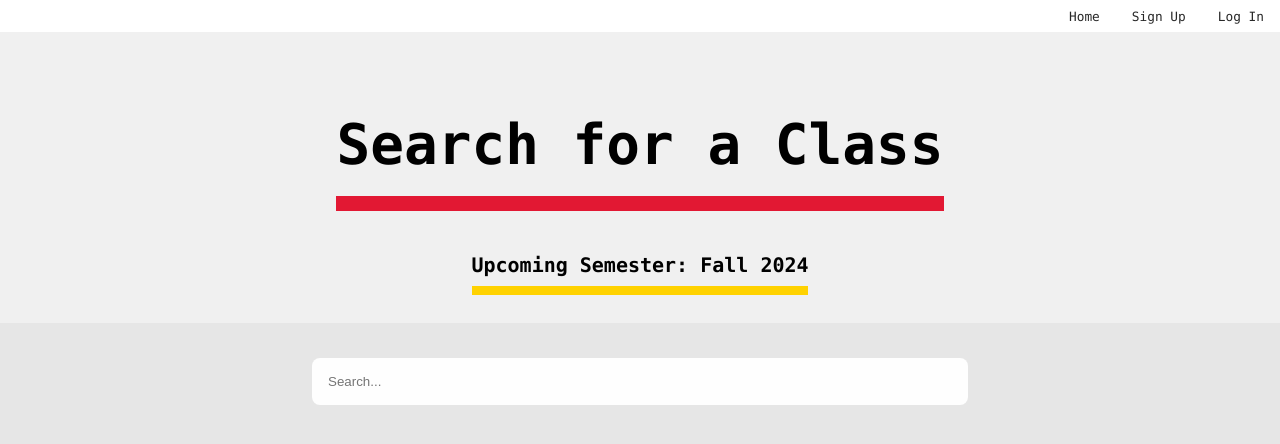
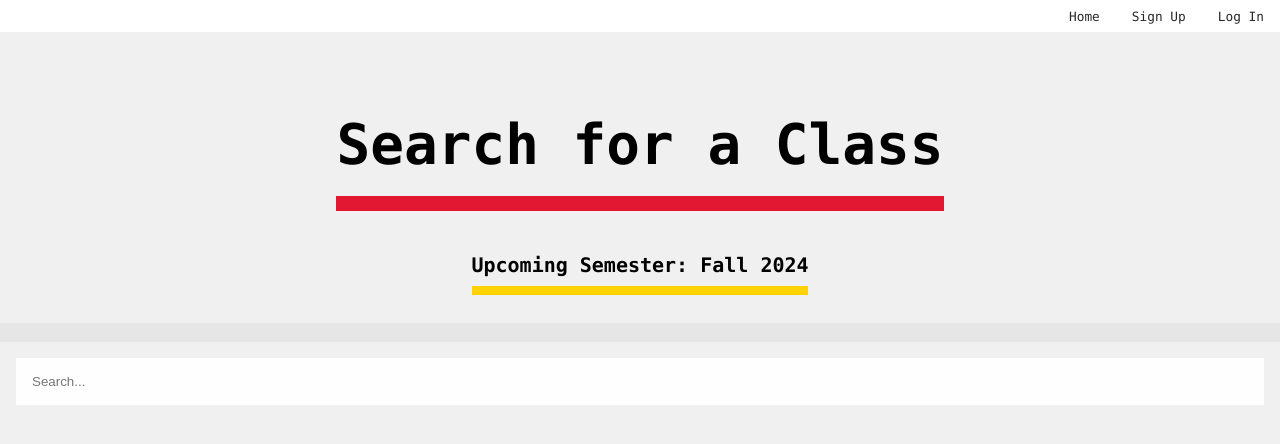
Before and after one commit to DaDevFox/testudo-tracker, a Next.js app: page /search-page in a window 1280 px wide. Shown: the top 444 px of the page. Built offline with nearby package versions, Linux system fonts and the light colour scheme; no server answers; the database is empty.

Commit message:
EXP: change search page searchbar style

```diff
--- a/src/app/search-page/page.js
+++ b/src/app/search-page/page.js
@@ -94,13 +94,6 @@ const Search = () => {
     },
   ];
 
-  // State for the search term in the search bar
-  const [query, setQuery] = useState("");
-
-  const onChange = (e) => {
-    setValue(e.target.value);
-  };
-
   return (
     <main className="main">
       <Navbar />
@@ -116,7 +109,15 @@ const Search = () => {
 
       <div className={styles.search_div}>
         {/* Optional Implementation: Make the Search Results dissapear when the user clicks outside of the search bar or results */}
-        <MongoSearch />
+        <MongoSearch
+          searchBarStyle={{ borderRadius: "0rem", width: "100%" }}
+          searchResultsStyle={{
+            marginTop: "0rem",
+            width: "100%",
+            borderRadius: "0rem",
+            transition: "none",
+          }}
+        />
       </div>
     </main>
   );
--- a/src/components/MongoSearch.js
+++ b/src/components/MongoSearch.js
@@ -8,7 +8,7 @@ import SearchResults from "./SearchResults";
 
 import { searchSections } from "@/app/searchSections";
 
-export default function MongoSearch() {
+export default function MongoSearch({ searchBarStyle, searchResultsStyle }) {
   const [query, setQuery] = useState("");
   const [sections, setSections] = useState([]);
 
@@ -29,8 +29,12 @@ export default function MongoSearch() {
 
   return (
     <div className={styles.searchContainer}>
-      <SearchBar onChange={onSearchQueryChange}></SearchBar>
+      <SearchBar
+        style={searchBarStyle}
+        onChange={onSearchQueryChange}
+      ></SearchBar>
       <SearchResults
+        style={searchResultsStyle}
         query={query}
         sections={sections}
         runInternalSearch={false}
--- a/src/components/SearchBar.js
+++ b/src/components/SearchBar.js
@@ -1,7 +1,7 @@
 import { useState } from "react";
 import styles from "@/styles/components.module.css";
 
-export default function SearchBar({ onChange }) {
+export default function SearchBar({ onChange, ...props }) {
   const useKeyPress = (targetKey) => {
     const [keyPressed, setKeyPressed] = useState(false);
 
@@ -37,14 +37,15 @@ export default function SearchBar({ onChange }) {
   };
 
   return (
-    <form>
+    // TODO: fix very very hacky
+    <form {...props}>
       <input
+        {...props}
         className={styles.searchBar}
         type="text"
         placeholder="Search..."
         value={query}
         onChange={handleChange}
-
       />
     </form>
   );
--- a/src/components/SearchResults.js
+++ b/src/components/SearchResults.js
@@ -4,7 +4,12 @@ import styles from "@/styles/components.module.css";
 
 import Modal from "@/components/Modal";
 
-export default function SearchResults({ query, sections, runInternalSearch }) {
+export default function SearchResults({
+  query,
+  sections,
+  runInternalSearch,
+  ...props
+}) {
   if (query == null || query == "")
     return (
       <div className={styles.searchResultDummy}>Type text to view results</div>
@@ -15,7 +20,7 @@ export default function SearchResults({ query, sections, runInternalSearch }) {
     : sections;
 
   return (
-    <div className={styles.searchResults}>
+    <div className={styles.searchResults} {...props}>
       {sections &&
         sections.length > 0 &&
         generateItems(query, sectionShortlist)}
--- a/src/styles/components.module.css
+++ b/src/styles/components.module.css
@@ -83,10 +83,14 @@
 /* SEARCHBAR */
 .searchContainer {
   margin: 1rem;
+  display: flex;
+  flex-direction: column;
+  align-items: center;
 }
 
 .searchBar:hover {
   border-style: none;
+  background-color: rgb(var(--background-accent-light-selected-rgb));
 }
 
 .searchBar:focus {
@@ -95,7 +99,7 @@
 }
 
 .searchBar {
-  width: 41rem;
+  width: 30rem;
   margin: 0px;
   padding: 1rem;
   color: #000;
@@ -109,7 +113,7 @@
   border-radius: 0.5rem;
   padding: 1rem;
   margin: 1rem 0rem 1rem 0rem;
-  width: 20rem;
+  width: 30rem;
   height: fit-content;
   color: #000;
   background-color: #fefefe;
@@ -134,7 +138,6 @@
 
 .searchResult_normal {
   padding: 0.6rem;
-  padding-left: 0;
   background-color: #fefefe;
   font-family: var(--font-mono);
   /*margin: 0.1rem;*/
@@ -147,7 +150,6 @@
 
 .searchResult_close {
   padding: 0.6rem;
-  padding-left: 0;
   background-color: #fefefe;
   /*margin: 0.1rem;*/
   border-radius: 0.1rem;
--- a/src/styles/globals.css
+++ b/src/styles/globals.css
@@ -15,6 +15,7 @@
   --background-selected-rgb: 225, 225, 225;
   --background-accent-rgb: 255, 255, 255;
   --background-accent-light-rgb: 240, 240, 240;
+  --background-accent-light-selected-rgb: 248, 248, 248;
 
   --maryland-emphasis-background: var(--maryland-red);
   --maryland-emphasis-foreground: #eee;
--- a/src/styles/search-page.module.css
+++ b/src/styles/search-page.module.css
@@ -20,10 +20,9 @@
 }
 
 .search_div {
-  display: flex;
-  flex-direction: column;
-  align-items: center;
-  margin: 0 0 0 0;
+  width: 80rem;
+  background-color: rgb(var(--background-accent-light-rgb));
+  color: rgb(var(--foreground-accent-light-rgb));
 }
 
 .title_block {
```
